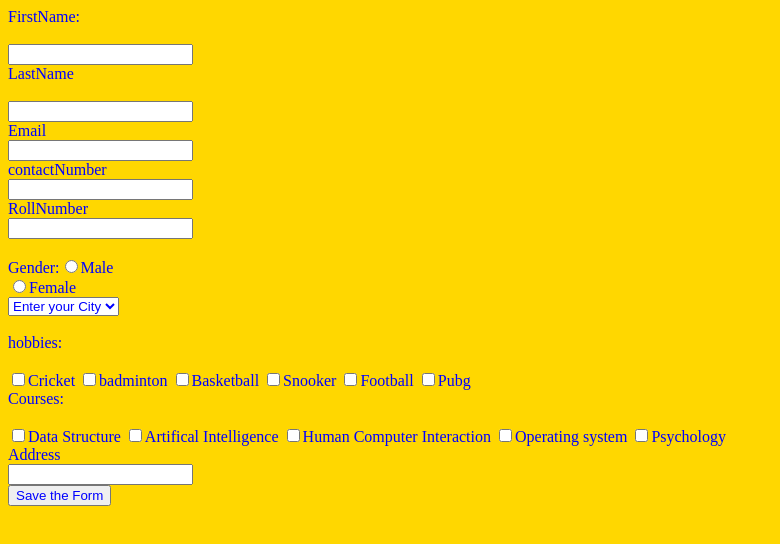
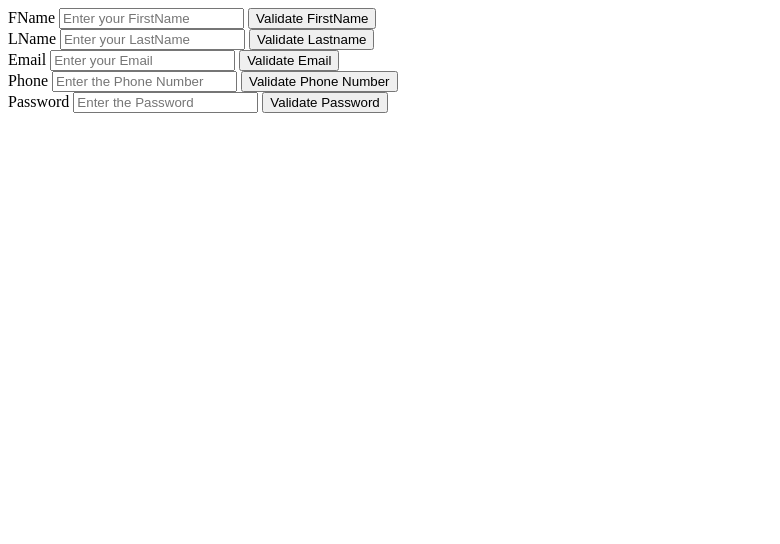
Before and after one commit to osamaayub/HTML, a plain HTML site: page form.html in a window 1280 px wide. Shown: the whole page, without its empty margins (0-780 px from the left). Drawn offline with Linux system fonts and the light colour scheme.

Commit message:
Add files via upload

```diff
--- a/form.html
+++ b/form.html
@@ -1,51 +1,44 @@
-
 <!DOCTYPE html>
 <html lang="en">
+
 <head>
     <meta charset="UTF-8">
     <meta http-equiv="X-UA-Compatible" content="IE=edge">
     <meta name="viewport" content="width=device-width, initial-scale=1.0">
-    <title>Student form</title>
+    <title>Form validation</title>
 </head>
-<body style="background-color: gold;">
-<form style="color: blue;">
-<label for="fname">FirstName:</label><br><br>
-<input type="text" id="fname name="FirstName"></input><br>
-<label for="lname">LastName</label><br><br>
-<input type="text" id="lname"name="LastName"></input><br>
-<label for="email">Email</label><br>
-<input type="email" id="email"></input><br>
-<label for="contactNumber">contactNumber</label><br>
-<input type="number"id="contactNumber"></input><br>
-<label for="RollNumber">RollNumber</label><br>
-<input type="number"id="RollNumber"></input><br><br>
-Gender:<input type="radio" name="gg"required>Male</input><br>
-<input type="radio" name="gg"required>Female</input><br>
-<select required style="color: blue;"><br><br>
-    <option>Enter your City</option>
-    <option>Lahore</option>
-    <option>Karachi</option>
-    <option>Islamabad</option>
-    <option>Quetta</option>
-    <option>Sialkot</option>
-</select><br><br>
-hobbies:<br><br><input type="checkbox"/>Cricket
-<input type="checkbox"/>badminton
-<input type="checkbox"/>Basketball
-<input type="checkbox"/>Snooker
-<input type="checkbox"/>Football
-<input type="checkbox"/>Pubg
-<br>
-Courses:<br><br><input type="checkbox"/>Data Structure
-<input type="checkbox"/>Artifical Intelligence
-<input type="checkbox"/>Human Computer Interaction
-<input type="checkbox"/>Operating system
-<input type="checkbox"/>Psychology
-<br>
-<label for="Address">Address</label><br>
-<input type="text"id="Address"></input><br>
-<button style="color: blue;">Save the Form</button><br>
+<script type="text/javascript" src="form.js"></script>
 
-</form>
+<body>
+    <form action="action.php" method="post">
+        <div>
+            <label for="FirstName">FName</label>
+            <input type="text" name="Fname" placeholder="Enter your FirstName" id="Fname" maxlength="20">
+            <input type="button" name="btn" value="Validate FirstName" onclick="MyFunc();">
+        </div>
+
+        <div>
+            <label for="Lname">LName</label>
+            <input type="text" name="Lname" placeholder="Enter your LastName" maxlength="20" id="Lname">
+
+            <input type="button" name="btn" value="Validate Lastname" onclick="MyFunc1();">
+        </div>
+        <div>
+            <label for="Email">Email</label>
+            <input type="email" name="email" placeholder="Enter your Email" id="email">
+            <input type="button" name="btn" value="Validate Email" onclick="Myfunc2();">
+        </div>
+        <div>
+            <label for="PhoneNumber">Phone</label>
+            <input type="fa-mobile-phone" name="phone" placeholder="Enter the Phone Number" id="phone">
+            <input type="button" name="btn" value="Validate Phone Number" onclick="Myfunc1();">
+        </div>
+        <div>
+            <label for="Password">Password</label>
+            <input type="password" name="Password" placeholder="Enter the Password" id="Password">
+            <input type="button" name="btn" value="Validate Password" onclick="MyFunc3();">
+        </div>
+    </form>
 </body>
+
 </html>
--- /dev/null
+++ b/form.js
@@ -0,0 +1,50 @@
+function MyFunc() {
+    var Fname = /[a-z]||[A-Z]{1-20}/;
+    if (Fname = document.getElementById("Fname").value.search(Fname) === -1) {
+        alert("Invalid Expression");
+    } else {
+        alert("Valid Expression");
+    }
+}
+
+function MyFunc1() {
+    var Lname = /[a-z]||[A-Z]{1-20}/;
+    if (Lname = document.getElementById('Lname').value.search(Lname) === -1)
+
+    {
+        alert("Invalid Expression")
+    } else {
+        alert("Valid Expression");
+    }
+}
+
+function Myfunc2() {
+    var email = /^(([^<>()[\]\.,;:\s@\"]+(\.[^<>()[\]\.,;:\s@\"]+)*)|(\".+\"))@(([^<>()[\]\.,;:\s@\"]+\.)+[^<>()[\]\.,;:\s@\"]{2,})$/i;
+    if (email = document.getElementById('email').value.search(email) === -1)
+
+    {
+        alert("Invalid Expression");
+    } else {
+        alert("valid Expression");
+    }
+}
+
+function Myfunc1() {
+    var phone = /[\-+]?|[0-9]+/;
+    if (phone = document.getElementById('phone').value.search(phone) === -1) {
+
+        alert("Invalid Expression");
+    } else {
+        alert("Valid Expression");
+    }
+}
+
+function MyFunc3() {
+    var password = /^[a-zA-Z0-9!@#$%^&*]{6,16}$/;
+    if (password = Document.getElementById('Password').value.search === -1) {
+        alert("Invalid Expression");
+
+    } else {
+        alert("Valid Expression");
+    }
+}
```
